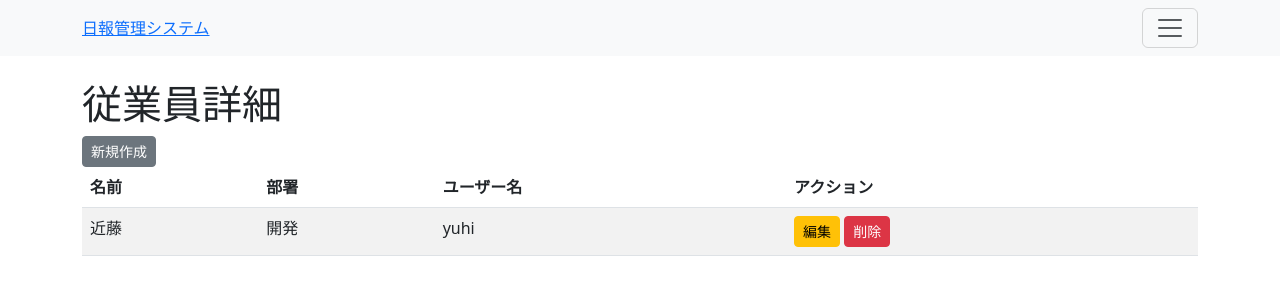
After one commit to yuhi-kondo/daily_report_system, a Django app: page /employees/7/detail/ in a window 1280 px wide. The commit adds this page. Shown: the top 300 px of the page. Run offline with Django 4.2, Linux system fonts and the light colour scheme; a user stored in the database is signed in; data comes from the database, SQL or seed files in the repository.

Commit message:
詳細ビューを追加

```diff
--- /dev/null
+++ b/employees/templates/employees/employee_detail.html
@@ -0,0 +1,32 @@
+{% extends 'base.html' %}
+
+{% block title %}従業員詳細{% endblock %}
+
+{% block content %}
+
+
+        <h1>従業員詳細</h1>
+        <a href="{% url 'employee_new' %}" class="btn btn-sm btn-secondary">新規作成</a>
+        <table class="table table-striped">
+            <thead>
+                <tr>
+                    <th>名前</th>
+                    <th>部署</th>
+                    <th>ユーザー名</th>
+                    <th>アクション</th>
+
+                </tr>
+            </thead>
+            <tbody>
+                <tr>
+                    <td>{{ employee.name }}</td>
+                    <td>{{ employee.department }}</td>
+                    <td>{{ employee.user.username }}</td>
+                    <td>
+                        <a href="{% url 'employee_edit' employee.pk %}" class="btn btn-sm btn-warning">編集</a>
+                        <a href="{% url 'employee_confirm_delete' employee.pk %}" class="btn btn-sm btn-danger">削除</a>
+                    </td>
+                </tr>
+            </tbody>
+        </table>
+{% endblock %}
--- a/employees/urls.py
+++ b/employees/urls.py
@@ -9,4 +9,5 @@ urlpatterns = [
     path('<int:pk>/edit/', views.employee_edit, name='employee_edit'),
     path('<int:pk>/update/', views.employee_update, name='employee_update'),
     path('<int:pk>/delete/', views.EmployeeDeleteView.as_view(), name='employee_delete'),
+    path('<int:pk>/detail/', views.EmployeeDetailView.as_view(), name='employee_detail'),
 ]
--- a/employees/views.py
+++ b/employees/views.py
@@ -5,7 +5,7 @@ from django.contrib.admin.views.decorators import staff_member_required
 from .models import Employee
 from .forms import EmployeeUserForm
 from django.utils.decorators import method_decorator
-from django.views.generic import ListView,DetailView,DeleteView
+from django.views.generic import ListView,DetailView,DeleteView,CreateView
 
 # Create your views here.
 def home(request):
@@ -76,6 +76,11 @@ class EmployeeDeleteView(DeleteView):
     model = Employee
     success_url = reverse_lazy('employee_index')
 
+@method_decorator(staff_member_required, name='dispatch')
+class EmployeeDetailView(DetailView):
+    model = Employee
+    template_name = 'employees/employee_detail.html'
+    context_object_name = 'employee'
 
 @login_required
 @staff_member_required
```
Also changed, not shown: employees/templates/employees/employee_list.html (+4 -4 lines).
